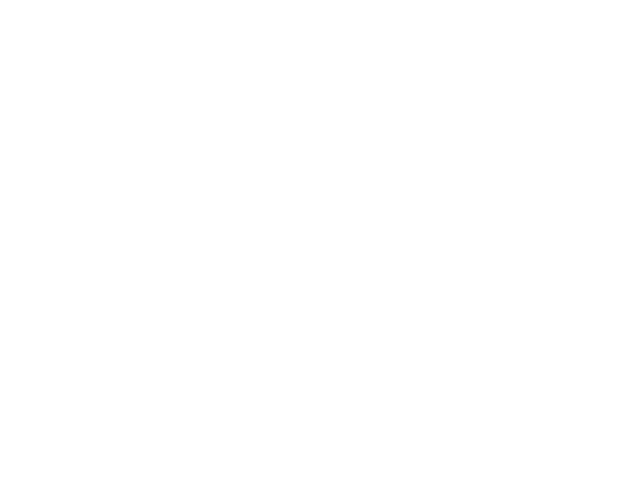
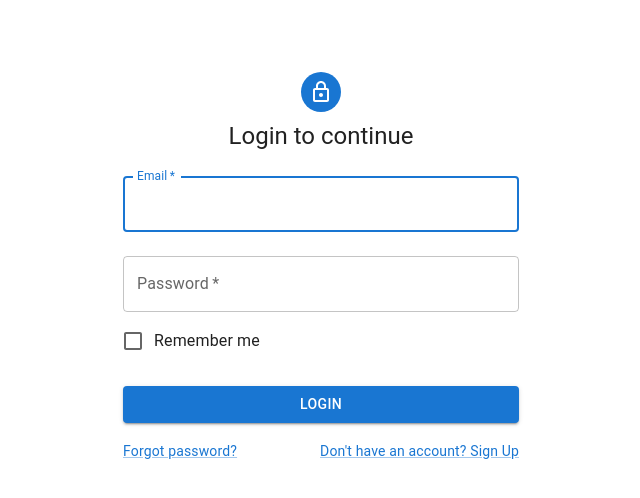
Before and after one commit to JepoySanity/react-ts, a React (Create React App) app: page / in a window 1280 px wide. Shown: the top 498 px of the page, without its empty margins (319-959 px from the left). Built offline with nearby package versions, Linux system fonts and the light colour scheme.

Commit message:
added login form component

```diff
--- a/package.json
+++ b/package.json
@@ -3,6 +3,10 @@
   "version": "0.1.0",
   "private": true,
   "dependencies": {
+    "@emotion/react": "^11.10.4",
+    "@emotion/styled": "^11.10.4",
+    "@mui/icons-material": "^5.10.3",
+    "@mui/material": "^5.10.4",
     "@testing-library/jest-dom": "^5.16.5",
     "@testing-library/react": "^13.4.0",
     "@testing-library/user-event": "^13.5.0",
@@ -12,6 +16,7 @@
     "@types/react-dom": "^18.0.6",
     "react": "^18.2.0",
     "react-dom": "^18.2.0",
+    "react-router-dom": "^6.3.0",
     "react-scripts": "5.0.1",
     "typescript": "^4.8.2",
     "web-vitals": "^2.1.4"
--- /dev/null
+++ b/src/Components/LoginForm/index.tsx
@@ -0,0 +1,102 @@
+import * as MUI from '@mui/material'
+import LockOutlinedIcon from '@mui/icons-material/LockOutlined';
+import { createTheme, ThemeProvider } from '@mui/material/styles';
+
+
+// Enable if copyright is needed
+
+// function Copyright(props: any) {
+//   return (
+//     <MUI.Typography variant="body2" color="text.secondary" align="center" {...props}>
+//       {'Copyright © '}
+//       <MUI.Link color="inherit" href="https://mui.com/">
+//         Your Website
+//       </MUI.Link>{' '}
+//       {new Date().getFullYear()}
+//       {'.'}
+//     </MUI.Typography>
+//   );
+// }
+
+const theme = createTheme();
+
+export default function LoginForm() {
+  const handleSubmit = (event: React.FormEvent<HTMLFormElement>) => {
+    event.preventDefault();
+    const data = new FormData(event.currentTarget);
+    console.log({
+      email: data.get('email'),
+      password: data.get('password'),
+    });
+  };
+
+  return (
+    <ThemeProvider theme={theme}>
+      <MUI.Container component="main" maxWidth="xs">
+        <MUI.CssBaseline />
+        <MUI.Box
+          sx={{
+            marginTop: 8,
+            display: 'flex',
+            flexDirection: 'column',
+            alignItems: 'center',
+          }}
+        >
+          <MUI.Avatar sx={{ m: 1, bgcolor: 'primary.main' }}>
+            <LockOutlinedIcon />
+          </MUI.Avatar>
+          <MUI.Typography component="h1" variant="h5">
+            Login to continue
+          </MUI.Typography>
+          <MUI.Box component="form" onSubmit={handleSubmit} noValidate sx={{ mt: 1 }}>
+            <MUI.TextField
+              margin="normal"
+              required
+              fullWidth
+              id="email"
+              label="Email"
+              name="email"
+              autoComplete="email"
+              autoFocus
+            />
+            <MUI.TextField
+              margin="normal"
+              required
+              fullWidth
+              name="password"
+              label="Password"
+              type="password"
+              id="password"
+              autoComplete="current-password"
+            />
+            <MUI.FormControlLabel
+              control={<MUI.Checkbox value="remember" color="primary" />}
+              label="Remember me"
+            />
+            <MUI.Button
+              type="submit"
+              fullWidth
+              variant="contained"
+              sx={{ mt: 3, mb: 2 }}
+            >
+              Login
+            </MUI.Button>
+            <MUI.Grid container>
+              <MUI.Grid item xs>
+                <MUI.Link href="#" variant="body2">
+                  Forgot password?
+                </MUI.Link>
+              </MUI.Grid>
+              <MUI.Grid item>
+                <MUI.Link href="#" variant="body2">
+                  {"Don't have an account? Sign Up"}
+                </MUI.Link>
+              </MUI.Grid>
+            </MUI.Grid>
+          </MUI.Box>
+        </MUI.Box>
+        {/* <Copyright sx={{ mt: 8, mb: 4 }} /> */}
+      </MUI.Container>
+    </ThemeProvider>
+  );
+}
```
Also changed, not shown: src/App.tsx (+7 -1 lines), 1 other file (tests, documents, lock files or other folders).
